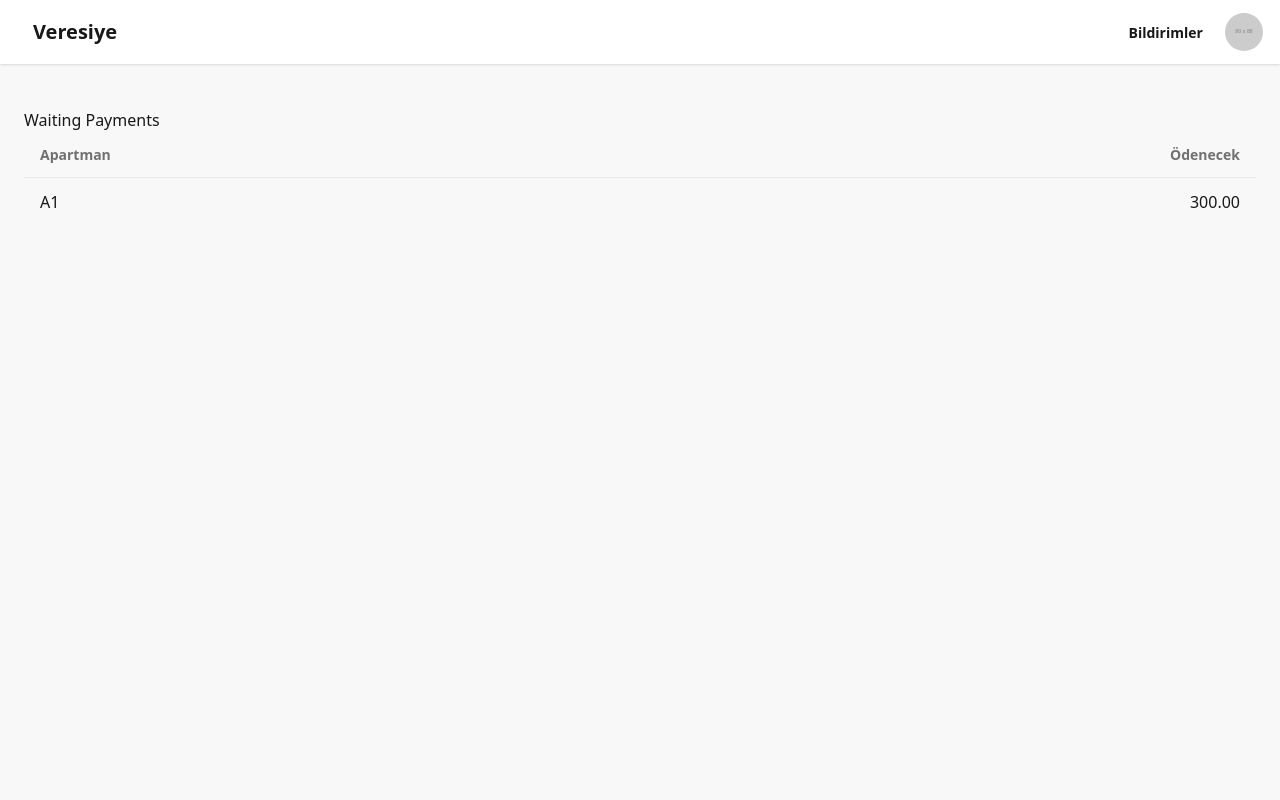
After one commit to ozztozz/veresiye, a Django app: page /payment_waiting/ in a window 1280 px wide. The commit adds this page. Run offline with Django 5.2, Linux system fonts and the light colour scheme; data comes from the database, SQL or seed files in the repository; both versions use the stored data as it was after the commit; grey boxes labelled with a size stand in for pictures from a placeholder-image service; some libraries are stand-ins or nearby versions.

Commit message:
waiting payment

```diff
--- a/main/templates/base.html
+++ b/main/templates/base.html
@@ -57,8 +57,8 @@
             <h2 class="text-lg font-semibold">Gezinti</h2>
           </div>
           <ul class="menu px-4 pb-6">
-            <li><a href="/">Pano</a></li>
-            <li><a href="/accounts">Hesaplar</a></li>
+            <li><a href="/payment_waiting">Ödeme Bekleyenler</a></li>
+            <li><a href="/accounts">Son Kayıtlar</a></li>
             <li><a href="/transactions">Işlemler</a></li>
             <li><a href="/reports">Raporlar</a></li>
           </ul>
--- a/main/templates/partials/modal_transaction.html
+++ b/main/templates/partials/modal_transaction.html
@@ -13,7 +13,6 @@
 		<form  class="space-y-4" method="post" action="{% url 'main:htmx_transaction_create' apartment_number=apartment.number transaction_type=transaction_type %}">
             {% csrf_token %}
             <input type="text" name="apartment_number" value="{{ apartment.number }}" hidden>
-
 			<input type="text" name="is_debt" value="{% if transaction_type == 'payment' %}False{%else%}True{% endif %}" hidden>
 
 
--- /dev/null
+++ b/main/templates/payment_waiting.html
@@ -0,0 +1,27 @@
+{% extends 'base.html' %}
+{% load humanize %}
+
+{% block content %}
+<div class="container mt-5">
+    <h1>Waiting Payments</h1>
+
+    <div class="overflow-x-auto w-full">
+        <table class="table table-zebra w-full text-xs sm:text-sm md:text-base">
+            <thead>
+                <tr>
+                    <th>Apartman</th>
+                    <th class="text-right">Ödenecek</th>
+
+
+                </tr>            </thead>
+            <tbody>
+                {% for account in apartments %}
+
+                <tr>
+                    <td>{{ account.number }}</td>
+                    <td class="text-right"><a href="{% url 'main:apartment_detail' account.number %}">{{ account.calc_balance|floatformat:2|intcomma }}</a></td>
+                </tr>
+
+                {% endfor %}
+</div>
+{% endblock %}
--- a/main/urls.py
+++ b/main/urls.py
@@ -7,6 +7,7 @@ urlpatterns = [
     path('', views.home, name='home'),
     path('logout/', views.logout_view, name='logout'),
     path('apartment/<str:apartment_number>/', views.apartment_detail, name='apartment_detail'),
+    path('payment_waiting/', views.payment_waiting, name='payment_waiting'),
     path('apartment/<str:apartment_number>/transactions/', views.htmx_transaction_list, name='htmx_transaction_list'),
     path('blok/<str:blok>/apartments/', views.htmx_apartment_list, name='htmx_apartment_list'),
     path('apartment/<str:apartment_number>/add_transaction/<str:transaction_type>/', views.htmx_transaction_create, name='htmx_transaction_create'),
--- a/main/views.py
+++ b/main/views.py
@@ -1,6 +1,8 @@
 from django.shortcuts import render, redirect, get_object_or_404
 from django.contrib.auth.decorators import login_required
 from django.contrib.auth import logout
+from django.db.models import Sum, Q, Value, DecimalField
+from django.db.models.functions import Coalesce
 from.models import Apartment, Transaction
 from .forms import TransactionForm
 
@@ -50,6 +52,26 @@ def apartment_detail(request, apartment_number):
     }
 
     return render(request, 'apartment_detail.html', context)
+
+
+def payment_waiting(request):
+    # Burada ödeme bekleyen daireleri çekebilirsiniz
+    apartments = Apartment.objects.annotate(
+        calc_balance=Coalesce(
+            Sum('transactions__amount', filter=Q(transactions__is_debt=True, transactions__active=True)),
+            Value(0, output_field=DecimalField())
+        ) - Coalesce(
+            Sum('transactions__amount', filter=Q(transactions__is_debt=False, transactions__active=True)),
+            Value(0, output_field=DecimalField())
+        )
+    ).filter(calc_balance__gt=0)
+
+    context = {
+        'apartments': apartments,
+    }
+
+    return render(request, 'payment_waiting.html', context)
+
 
 def htmx_apartment_list(request, blok):
     number_list = [str(i) for i in range(1, 80)]
--- a/static/css/output.css
+++ b/static/css/output.css
@@ -1730,6 +1730,24 @@
       font-size: 0.75rem;
     }
   }
+  .container {
+    width: 100%;
+    @media (width >= 40rem) {
+      max-width: 40rem;
+    }
+    @media (width >= 48rem) {
+      max-width: 48rem;
+    }
+    @media (width >= 64rem) {
+      max-width: 64rem;
+    }
+    @media (width >= 80rem) {
+      max-width: 80rem;
+    }
+    @media (width >= 96rem) {
+      max-width: 96rem;
+    }
+  }
   .filter {
     @layer daisyui.l1.l2.l3 {
       display: flex;
@@ -1819,6 +1837,9 @@
   }
   .mt-3 {
     margin-top: calc(var(--spacing) * 3);
+  }
+  .mt-5 {
+    margin-top: calc(var(--spacing) * 5);
   }
   .mb-4 {
     margin-bottom: calc(var(--spacing) * 4);
@@ -2220,6 +2241,9 @@
   .bg-red-100 {
     background-color: var(--color-red-100);
   }
+  .bg-warning {
+    background-color: var(--color-warning);
+  }
   .p-2 {
     padding: calc(var(--spacing) * 2);
   }
@@ -2295,6 +2319,13 @@
       color: var(--color-error-content);
       --alert-border-color: var(--color-error);
       --alert-color: var(--color-error);
+    }
+  }
+  .alert-info {
+    @layer daisyui.l1.l2 {
+      color: var(--color-info-content);
+      --alert-border-color: var(--color-info);
+      --alert-color: var(--color-info);
     }
   }
   .text-amber-400 {
@@ -2405,6 +2436,12 @@
     @layer daisyui.l1.l2.l3 {
       --btn-color: var(--color-error);
       --btn-fg: var(--color-error-content);
+    }
+  }
+  .btn-info {
+    @layer daisyui.l1.l2.l3 {
+      --btn-color: var(--color-info);
+      --btn-fg: var(--color-info-content);
     }
   }
   .btn-primary {
```
Also changed, not shown: db.sqlite3, 1 other file.
